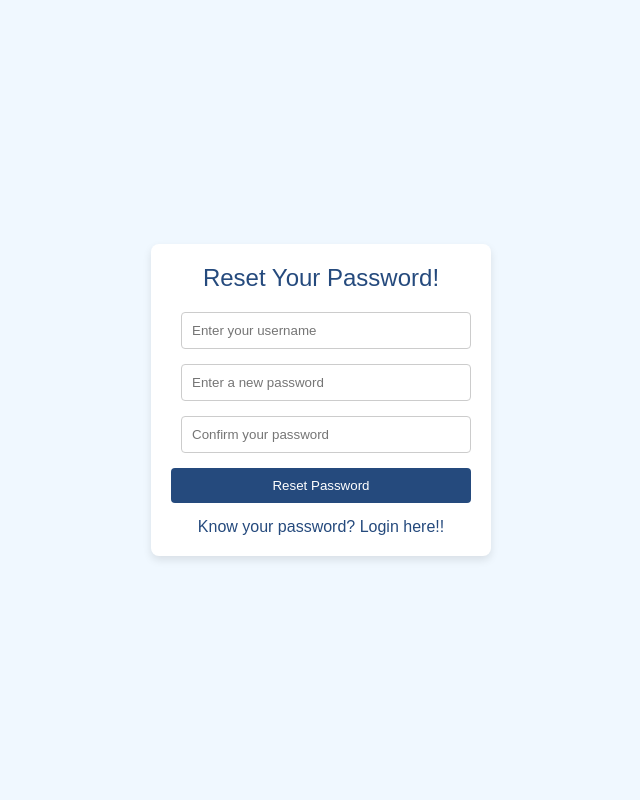
After one commit to liuraymond05/AtlantaFoodFinder, a Django app: template restaurants/templates/restaurants/reset.html in a window 1280 px wide. The commit adds this page. Shown: the whole page, without its empty margins (319-959 px from the left). Run offline with Django 3.2, Linux system fonts and the light colour scheme; the template is opened without the code that fills it, so the values that code supplies are empty.

Commit message:
updated some css and reset password
updates css for the login structures and created reset page

```diff
--- a/restaurants/static/restaurants/style.css
+++ b/restaurants/static/restaurants/style.css
@@ -148,11 +148,13 @@ label {
 }
 
 input[type="text"],
-input[type="password"] {
+input[type="password"],
+input[type="email"]{
     border: 1px solid #ccc; /* Light gray border */
     border-radius: 4px;
     padding: 10px;
     width: 100%; /* Full width input */
+    box-sizing: border-box;
 }
 
 input[type="submit"] {
@@ -315,14 +317,14 @@ footer {
     background-color: #1e3a6f; /* Darker shade on hover */
 }
 
-<<<<<<< Updated upstream
+
 .hint {
     display: none;
     color: midnightblue;
     font-size: 15px;
 }
 
-=======
+
 #ugly {
     text-align: center; /* Center the text */
     margin: 20px 0; /* Optional: adds some vertical space around the text */
--- /dev/null
+++ b/restaurants/templates/restaurants/reset.html
@@ -0,0 +1,59 @@
+{% load static %}
+<!DOCTYPE html>
+
+<html lang="en" dir="ltr">
+<head>
+    <meta charset="UTF-8">
+    <meta name="viewport" content="width=device-width, initial-scale=1.0">
+    <title>Reset Your Password!</title>
+    <link rel="stylesheet" href="{% static 'restaurants/style.css' %}">
+    <script>
+        function showHints() {
+            document.getElementById('password-hints').style.display = 'block';
+        }
+
+        function hideHints() {
+            document.getElementById('password-hints').style.display = 'none';
+        }
+    </script>
+</head>
+<body>
+<div class="container">
+    <div class="wrapper">
+        <div class="title"><span>Reset Your Password!</span></div>
+        <form name="ResetPasswordForm" action="{% url 'reset' %}" method="post">
+            {% csrf_token %}
+            <div class="row">
+                <i class="fas fa-lock"></i>
+                <label>
+                    <input type="text" id='id_username' name="username" placeholder="Enter your username" required>
+                </label>
+            </div>
+            <div class="row">
+                <i class="fas fa-lock"></i>
+                <label>
+                    <input type="password" id='id_new_password1' name="new_password1" placeholder="Enter a new password" required onfocus="showHints()" onblur="hideHints()">
+                </label>
+            </div>
+            <div class="row">
+                <i class="fas fa-lock"></i>
+                <label>
+                    <input type="password" id='id_password2' name="new_password2" placeholder="Confirm your password">
+                </label>
+            </div>
+            <div class="row button">
+                <input type="submit" value="Reset Password">
+            </div>
+            <div id="password-hints" class="hint">
+                <ul>
+                    <li>Must be at least 8 characters long</li>
+                    <li>Must include letters and numbers</li>
+                    <li>Must be different from username</li>
+                </ul>
+            </div>
+            <div class="signup-link">Know your password? <a href="{% url 'login' %}">Login here!!</a></div>
+        </form>
+    </div>
+</div>
+</body>
+</html>
--- a/restaurants/urls.py
+++ b/restaurants/urls.py
@@ -12,4 +12,7 @@ urlpatterns = [
     path('favorites/', views.favorites_view, name='favorite'),
     path('add_to_favorites/', views.add_to_favorites, name='add_to_favorites'),  # Add favorite via POST
     path('remove_favorite/<str:place_id>/', views.remove_favorite, name='remove_favorite'),
+    path ('change/', views.change_password_view, name='change'),
+    path('reset/', views.reset_password_view, name='reset'),
+
 ]
```
Also changed, not shown: restaurants/forms.py (+17 -1 lines), restaurants/templates/restaurants/login.html (+10 -1 lines), restaurants/templates/restaurants/logout.html (added, +33 -0 lines), restaurants/views.py (+44 -4 lines), db.sqlite3.
